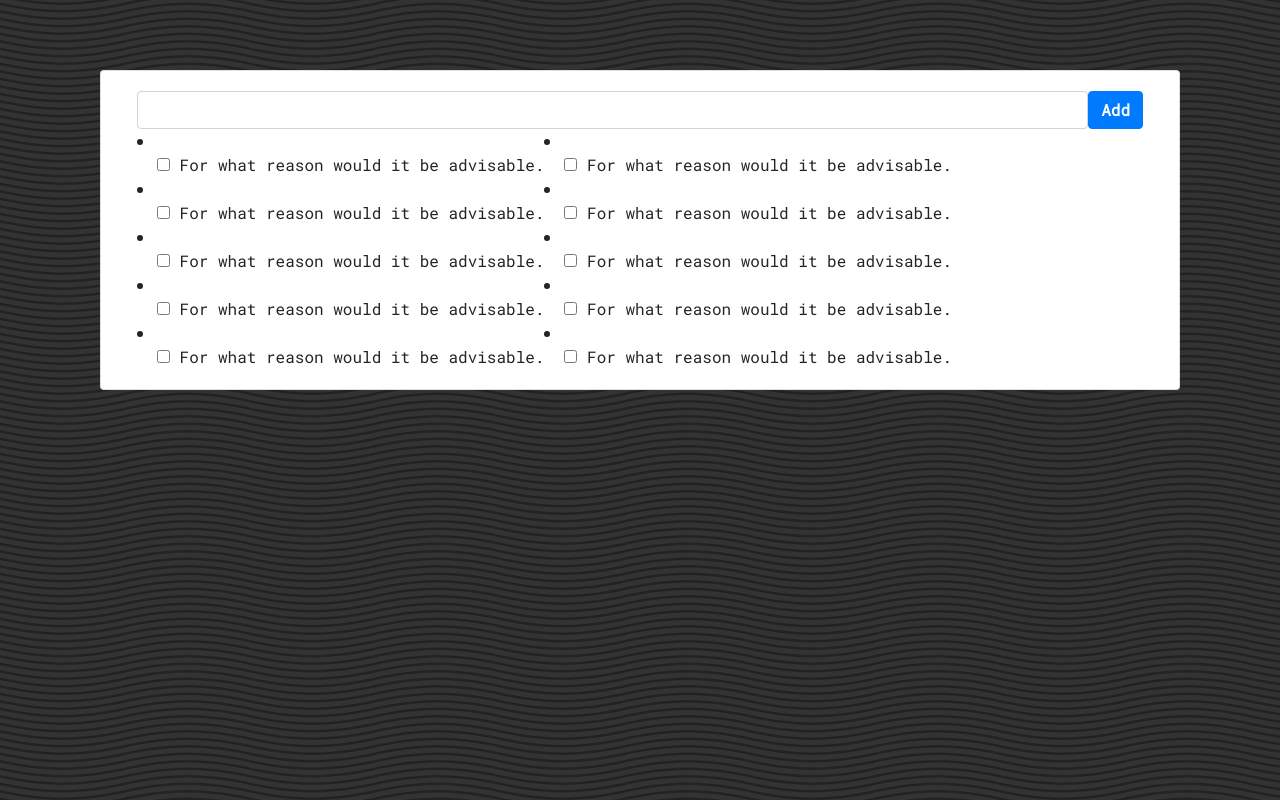
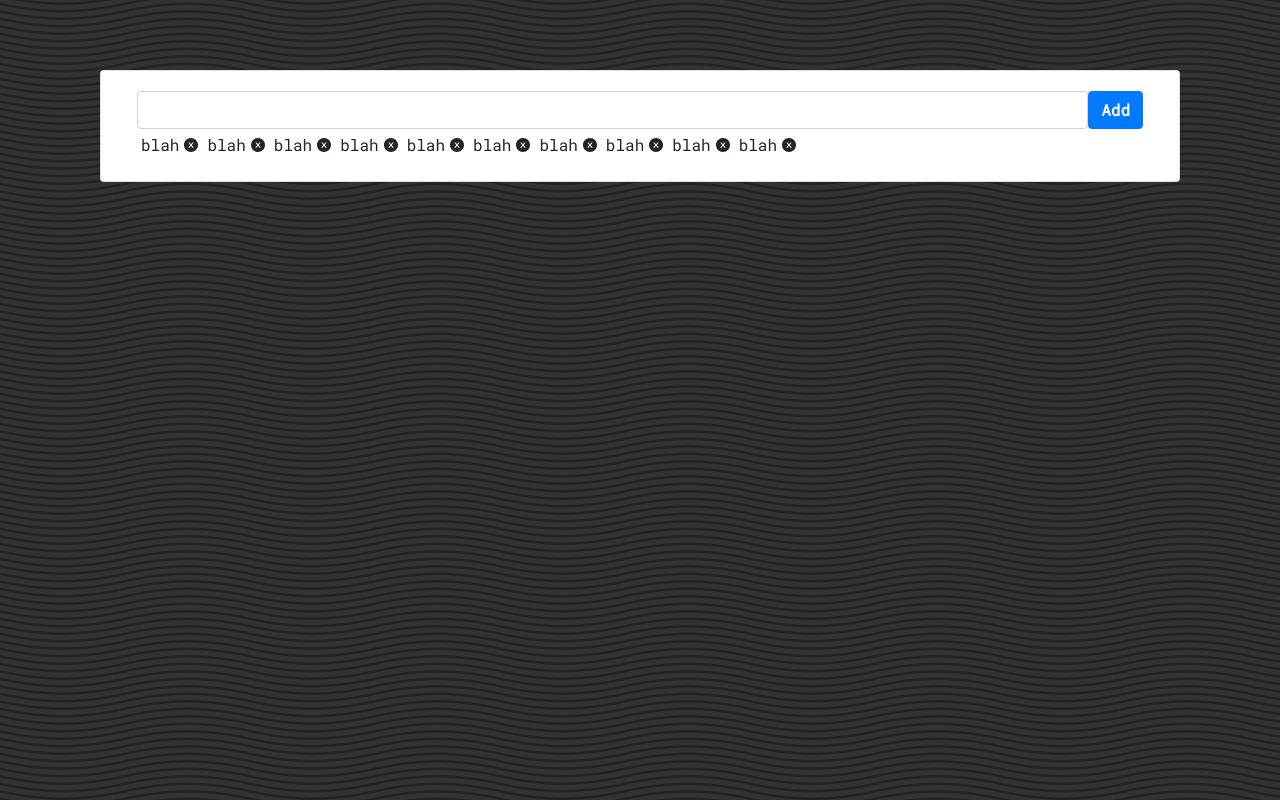
Before and after one commit to Borghese-Gladiator/pwa-react-article-tracker, a React (Create React App) app: page / in a window 1280 px wide. Built offline with nearby package versions, Linux system fonts and the light colour scheme; the HTML template or start-up script is replaced by a standard one.

Commit message:
redo with bootstrap styling

```diff
--- a/src/components/Article.js
+++ b/src/components/Article.js
@@ -1,7 +1,11 @@
+import { AiFillCloseCircle } from 'react-icons/ai';
+
 export default function Article({ articleObj }) {
+  const { title, link, completed } = articleObj;
   return (
-    <li>
-      <div className="form-check"> <label className="form-check-label"> <input className="checkbox" type="checkbox" /> For what reason would it be advisable. <i className="input-helper"></i></label> </div> <i className="remove mdi mdi-close-circle-outline"></i>
-    </li>
+    <div className="m-1 d-flex align-items-center">
+      <span className="mr-1">{title}</span>
+      <AiFillCloseCircle />
+    </div>
   )
 }
```
